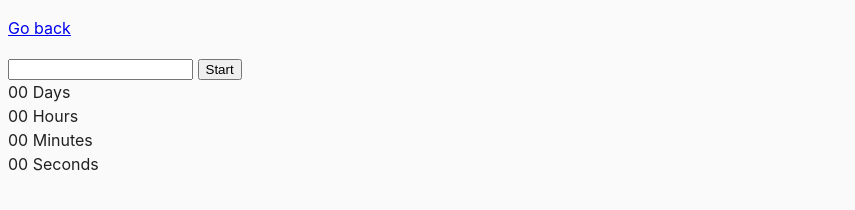
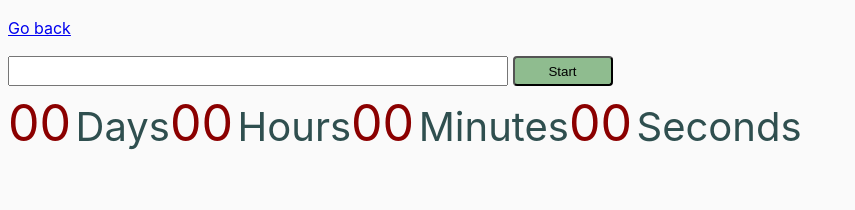
Before and after one commit to Ilnytska/goit-js-hw-09, a website built with Parcel: page src/02-timer.html in a window 1280 px wide. Shown: the whole page, without its empty margins (0-855 px from the left). Built offline with nearby package versions, Linux system fonts and the light colour scheme.

Commit message:
Update common.css
for task 2

```diff
--- a/src/css/common.css
+++ b/src/css/common.css
@@ -16,3 +16,27 @@ img {
   display: block;
   max-width: 100%;
 }
+input {
+  width: 500px;
+  height: 30px;
+}
+button {
+  width: 100px;
+  height: 30px;
+  background-color:darkseagreen;
+  border-radius: 4px;
+}
+.timer {
+  display: flex;
+  flex-direction: row;
+  margin-right: 20px;
+
+}
+.value {
+font-size: 50px;
+color:darkred
+}
+.label {
+  font-size: 40px;
+  color:darkslategray;
+}
```
